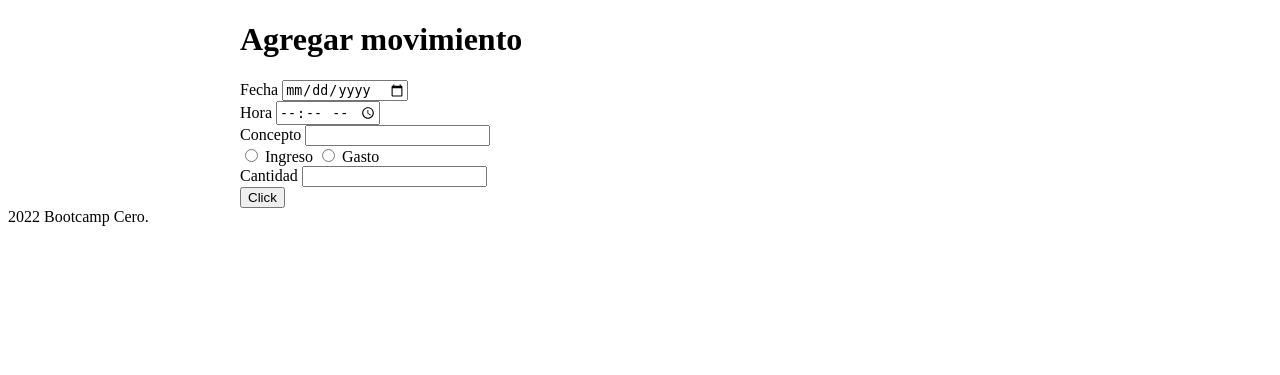
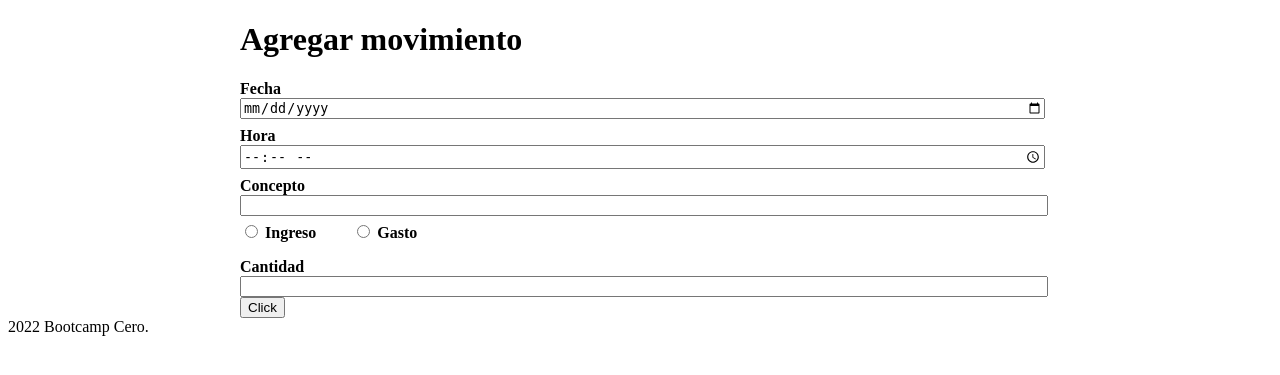
Before and after one commit to Luisda1977/hello-flask, a Flask app: page /nuevo in a window 1280 px wide. Shown: the part 78-453 px from the top of the page. Run offline with Flask 2, Linux system fonts and the light colour scheme.

Commit message:
Terminamos el formulario. Igualamos las casillas del formulario.

```diff
--- a/balance/static/css/styles.css
+++ b/balance/static/css/styles.css
@@ -59,3 +59,23 @@ table.paper .error {
    padding: 20px;
    color: #666666;
 }
+
+/* Estilos del formulario */
+
+.campo-formulario label{
+    display: block;
+    font-size: 1rem;
+    font-weight: bold;
+    padding: 0;
+    margin-top: .5rem;
+}
+
+.campo-formulario .radio-label{
+    display: inline-block;
+    margin-right: 2rem;
+    margin-bottom: .5rem;
+}
+
+.campo-formulario input:not([type=radio]) {
+    width: 100%;
+}
--- a/balance/templates/nuevo.html
+++ b/balance/templates/nuevo.html
@@ -34,9 +34,9 @@ Agregar movimiento
     </div>
     <div class="campo-formulario">
         <input type="radio" id="ingreso" name="ingreso_gasto" value="I">
-        <label for="ingreso">Ingreso</label>
+        <label for="ingreso" class="radio-label">Ingreso</label>
         <input type="radio" id="gasto" name="ingreso_gasto" value="G">
-        <label for="gasto">Gasto</label>
+        <label for="gasto" class="radio-label">Gasto</label>
     </div>
     <div class="campo-formulario">
         <label for="cantidad">Cantidad</label>
```
